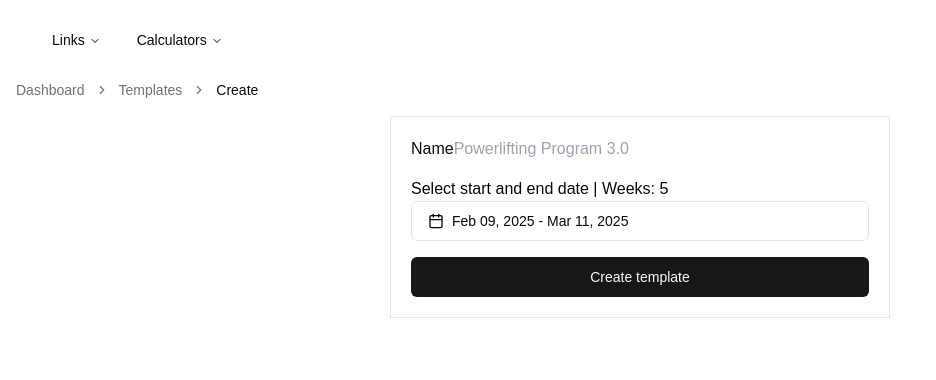
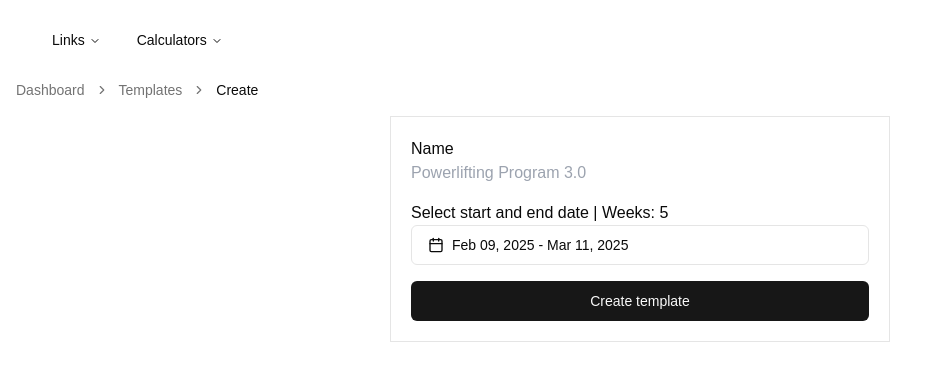
Before and after one commit to JonelBriones/gymualizer.io, a Next.js app: page /dashboard/templates/create in a window 1280 px wide. Shown: the top 380 px of the page, without its empty margins (0-936 px from the left). Built offline with nearby package versions, Linux system fonts and the light colour scheme.

Commit message:
added name validation on create template

```diff
--- a/app/_actions/exerciseActions/templateActions/createProgramAction.tsx
+++ b/app/_actions/exerciseActions/templateActions/createProgramAction.tsx
@@ -32,7 +32,7 @@ export const createProgramAction = async (
   console.log(getForm);
   if (!validTemplate.success) {
     return {
-      errorMsg: "error",
+      errors: validTemplate.error.flatten().fieldErrors,
     };
   } else {
     const newTemplate = await Template.create({
@@ -49,8 +49,9 @@ export const createProgramAction = async (
       await newTemplate.save();
       revalidatePath("/", "layout");
     } catch (error) {
+      revalidatePath("/", "layout");
       return {
-        errorMsg: "error",
+        errors: "error",
       };
     }
   }
--- a/app/dashboard/templates/create/page.tsx
+++ b/app/dashboard/templates/create/page.tsx
@@ -46,34 +46,9 @@ const page = () => {
   };
   const [getTotalDays, setGetTotalDays] = useState(0);
   const [totalWeeks, setTotalWeeks] = useState(0);
-  const [remaininigDays, setRemainingDay] = useState(0);
+
   const [readyToSave, setReadyToSave] = useState(false);
   const [showQuestion, setShowQuestion] = useState(0);
-
-  // const onSubmitCreateTemplate = (e: TemplateFormSchemaType) => {
-  //   console.log(e);
-  //   setReadyToSave(true);
-  //   setShowQuestion(0);
-  //   setDate(defaultDate);
-
-  //   const setWeeks = Array.from({ length: totalWeeks }, () => ({
-  //     days: Array(7)
-  //       .fill(null)
-  //       .map(() => ({
-  //         exercises: [],
-  //       })),
-  //   }));
-  //   setTemplate({
-  //     ...template,
-  //     name: e.name,
-  //     startDate: date?.from ? new Date(date?.from) : new Date(),
-  //     endDate: date?.to ? new Date(date?.to) : new Date(),
-  //     weeks: setWeeks,
-  //   });
-  // };
-  useEffect(() => {
-    console.log(template);
-  }, [template]);
 
   const daysoftheweek = [
     "Monday",
@@ -238,22 +213,7 @@ const page = () => {
         </div>
       ) : (
         <div className="flex flex-col gap-2 m-auto md:w-[500px] border p-5">
-          <TemplateForm
-            text={"New Template"}
-            templateForm={template}
-            setTemplate={setTemplate}
-            date={date}
-            setDate={setDate}
-            options={options}
-            setReadyToSave={setReadyToSave}
-            readyToSave={readyToSave}
-            // onSubmitCreateTemplate={onSubmitCreateTemplate}
-            setShowQuestion={setShowQuestion}
-            showQuestion={showQuestion}
-            defaultTemplateForm={defaultTemplateForm}
-            onDrawerClose={onDrawerClose}
-            totalWeeks={totalWeeks}
-          />
+          <TemplateForm />
         </div>
       )}
     </div>
--- a/components/forms/template/TemplateForm.tsx
+++ b/components/forms/template/TemplateForm.tsx
@@ -1,42 +1,19 @@
 "use client";
 import React, { useActionState, useEffect, useState } from "react";
 import { Button } from "@/components/ui/button";
-import { Input } from "../../ui/input";
 import { TemplateFormDatePicker } from "./TemplateFormDatePicker";
-import {
-  Form,
-  FormControl,
-  FormField,
-  FormItem,
-  FormLabel,
-} from "../../ui/form";
-import { TemplateFormSchema, TemplateFormSchemaType } from "@/app/_ZodSchemas";
-import { zodResolver } from "@hookform/resolvers/zod";
-import { useForm } from "react-hook-form";
 import { createProgramAction } from "@/app/_actions/exerciseActions/templateActions/createProgramAction";
 import { useFormStatus } from "react-dom";
 import { DateRange } from "react-day-picker";
 import { addDays } from "date-fns";
-import { Label } from "@radix-ui/react-select";
-import { Week } from "@/app/_types/types";
 
-export function TemplateForm({}: // date,
-// setDate,
-// onSubmitCreateTemplate,
-// totalWeeks,
-any) {
-  const templateForm = useForm<TemplateFormSchemaType>({
-    resolver: zodResolver(TemplateFormSchema),
-    defaultValues: {
-      name: "",
-    },
-  });
+type Errors = {
+  [name: string]: string[];
+};
 
+export function TemplateForm() {
   const { pending } = useFormStatus();
 
-  const initialState = {
-    name: "",
-  };
   const defaultDate = {
     from: new Date(),
     to: addDays(new Date(), 30),
@@ -44,30 +21,9 @@ any) {
   const [date, setDate] = useState<DateRange | undefined>(defaultDate);
   const [totalWeeks, setTotalWeeks] = useState<number>(0);
 
-  const [name, setProgramName] = useState("");
+  const [errors, setErrors] = useState<Errors>({} as Errors);
 
   const [state, createProgram] = useActionState(createProgramAction, null);
-  const onSubmitCreateTemplate = (e: TemplateFormSchemaType) => {
-    console.log(e);
-    // setReadyToSave(true);
-    // setShowQuestion(0);
-    // setDate(defaultDate);
-
-    // const setWeeks = Array.from({ length: totalWeeks }, () => ({
-    //   days: Array(7)
-    //     .fill(null)
-    //     .map(() => ({
-    //       exercises: [],
-    //     })),
-    // }));
-    // setTemplate({
-    //   ...template,
-    //   name: e.name,
-    //   startDate: date?.from ? new Date(date?.from) : new Date(),
-    //   endDate: date?.to ? new Date(date?.to) : new Date(),
-    //   weeks: setWeeks,
-    // });
-  };
 
   useEffect(() => {
     const start = date?.from ? new Date(date?.from) : new Date();
@@ -80,28 +36,23 @@ any) {
     const remainingDays = Math.floor(totalDays % 7);
     const totalWeeks = remainingDays > 0 ? completeWeeks + 1 : completeWeeks;
 
-    // setRemainingDay(remainingDays);
-    const weeks = Array.from({ length: totalWeeks }, () => ({
-      days: Array(7)
-        .fill(null)
-        .map(() => ({
-          exercises: [],
-        })),
-    }));
-
     setTotalWeeks(totalWeeks);
-    console.log(totalWeeks);
   }, [date]);
 
-  // useEffect(() => {
-  //   console.log("state", state);
-  // }, [state]);
-  // console.log(date?.from?.getTime());
+  useEffect(() => {
+    if (state?.errors) {
+      setErrors(state?.errors as Errors);
+    }
+  }, [state]);
 
   return (
     <form action={createProgram} className="flex flex-col gap-4">
-      <div>
-        <label htmlFor="name">Name</label>
+      <div className="flex flex-col">
+        {state?.errors ? (
+          <label className="text-sm text-red-600">{errors["name"]}</label>
+        ) : (
+          <label htmlFor="name">Name</label>
+        )}
         <input
           placeholder="Powerlifting Program 3.0"
           id="name"
```
